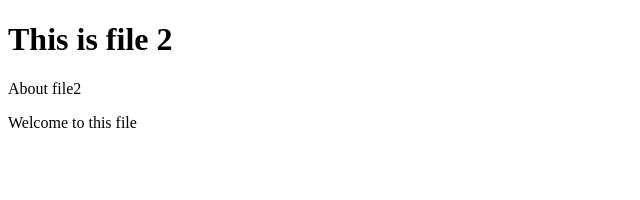
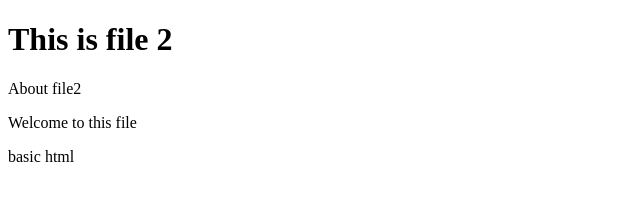
Before and after one commit to banu0704/project1, a plain HTML site: page file2.html in a window 1280 px wide. Shown: the full height of the page, 0-640 px from the left. Drawn offline with Linux system fonts and the light colour scheme.

Commit message:
changes to file2 and file3

```diff
--- a/file2.html
+++ b/file2.html
@@ -7,5 +7,6 @@
     <h1>This is file 2</h1>
     <p>About file2</p>
     <p>Welcome to this file</p>
+    <p>basic html</p>
 </body>
 </html>
```
Also changed, not shown: file3.html (+1 -0 lines).
